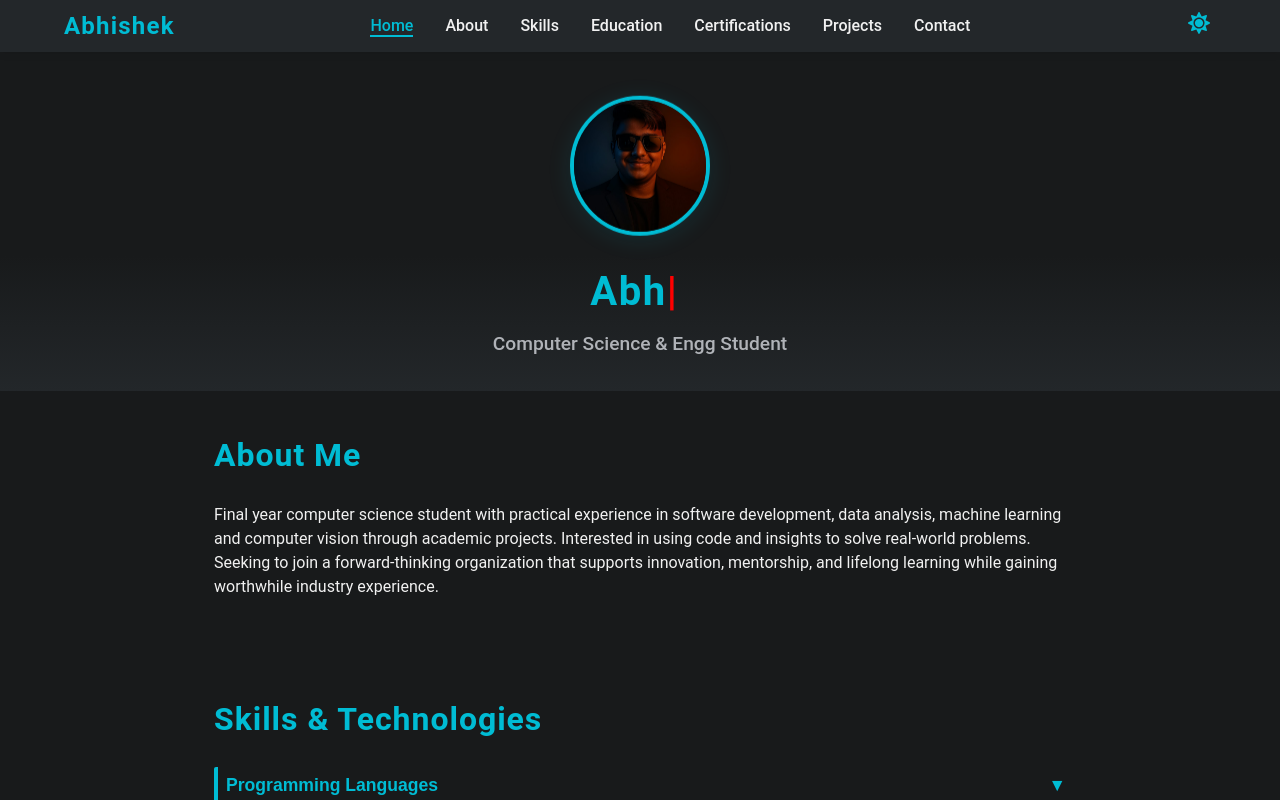
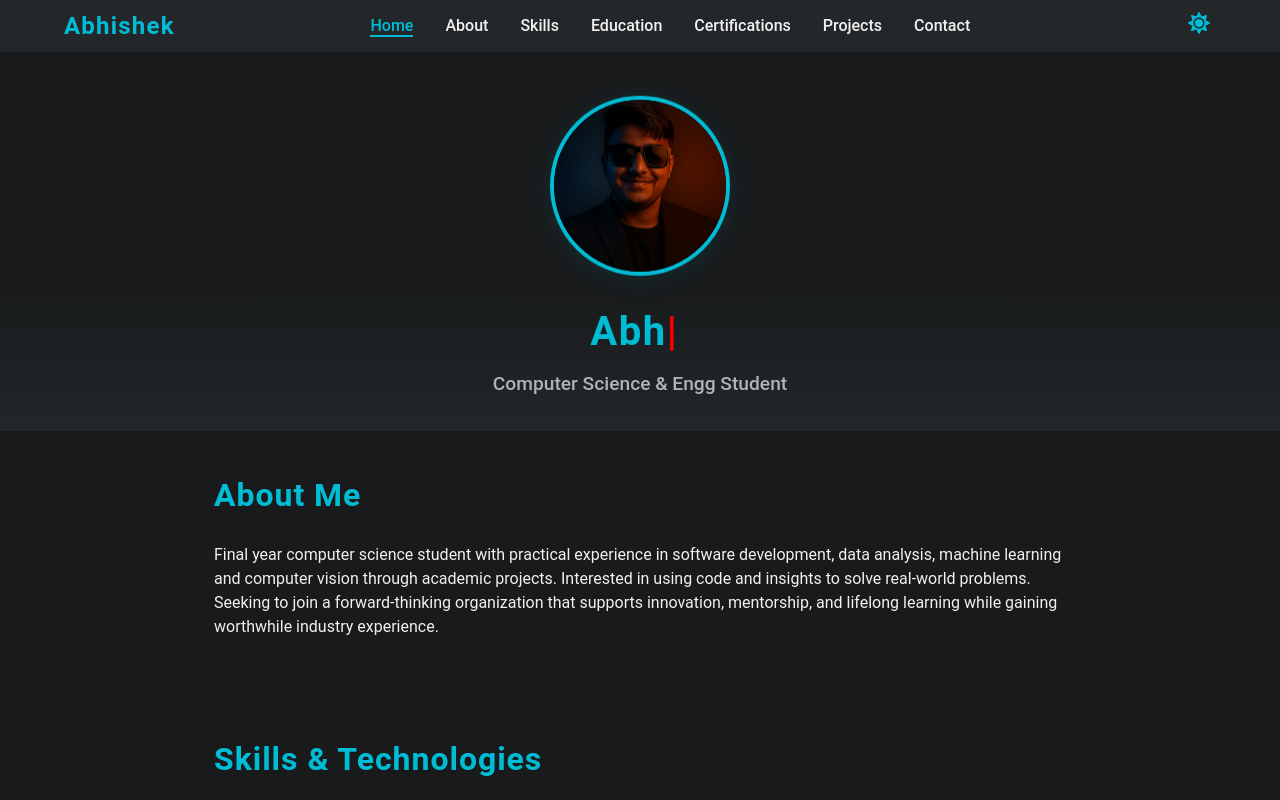
Before and after one commit to CSEStudentAbhi/Abhishek, a React (Create React App) app: page / in a window 1280 px wide. Shown: the top 800 px of the page. Built offline with nearby package versions, Linux system fonts and the light colour scheme.

Commit message:
some changes

```diff
--- a/src/App.css
+++ b/src/App.css
@@ -149,8 +149,8 @@ body, html, #root, .modern-app {
   background: linear-gradient(180deg, var(--color-bg) 60%, var(--color-bg-paper) 100%);
 }
 .modern-hero-img {
-  width: 140px;
-  height: 140px;
+  width: 180px;
+  height: 180px;
   border-radius: 50%;
   object-fit: cover;
   border: 4px solid var(--color-accent);
```
